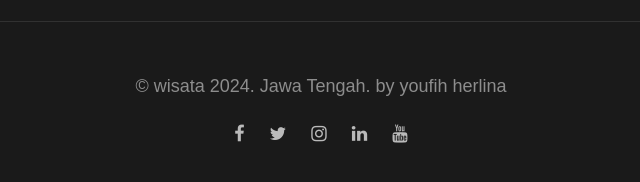
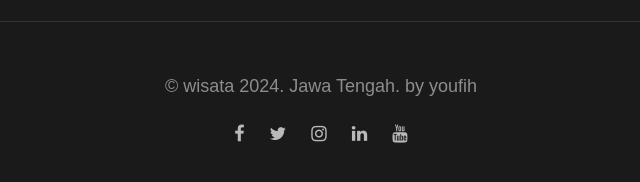
Before and after one commit to youfih123/website_wisata, a plain HTML site: page gallery.html in a window 1280 px wide. Shown: the part 7633-7815 px from the top of the page, 319-959 px from the left. Drawn offline with nearby package versions, Linux system fonts and the light colour scheme; a web font is replaced by a local one.

Commit message:
Update gallery.html

```diff
--- a/gallery.html
+++ b/gallery.html
@@ -278,7 +278,7 @@
     <footer class="section footer-section">
       <div class="container">
         <div class="row bordertop text-center pt-5">
-          <p class="col-md-12">&copy; wisata 2024. Jawa Tengah. by youfih herlina</p>
+          <p class="col-md-12">&copy; wisata 2024. Jawa Tengah. by youfih</p>
 
           <p class="col-md-12 social">
             <a href="#"><span class="fa fa-facebook"></span></a>
```
